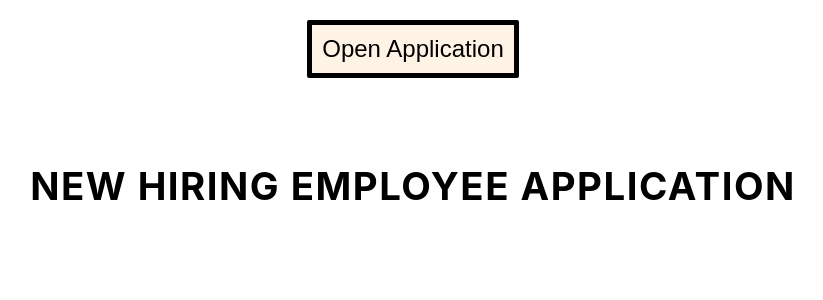
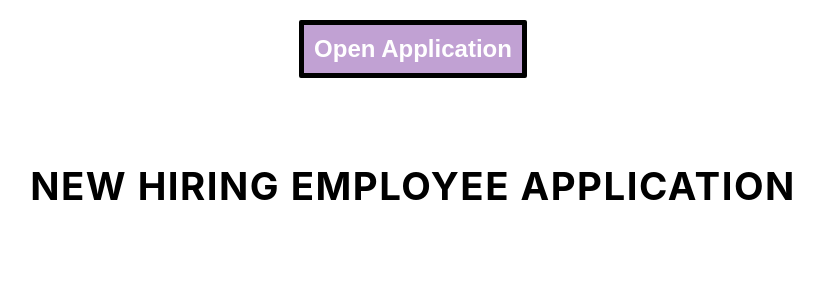
Before and after one commit to Jappan07/Employee-Dynamic-Table-ReactJS, a React (Create React App) app: page / in a window 1280 px wide. In both pictures the pointer is over the button 639 px from the left and 49 px from the top of the page. Shown: the top 300 px of the page, without its empty margins (227-1050 px from the left). Built offline with nearby package versions, Linux system fonts and the light colour scheme.

Commit message:
updating styles

```diff
--- a/src/components/UI/Button/Button.module.css
+++ b/src/components/UI/Button/Button.module.css
@@ -5,7 +5,7 @@
     font-size: 1.5rem;
     border-radius: 2px;
     background-color: #fff;
-    font-weight: 200;
+    font-weight: 600;
     border: 5px solid #1a508b;
     cursor: pointer;
     color: #1a508b;
@@ -17,7 +17,7 @@
 }
 
 .Button:hover {
-    background-color: #fff3e6;
-    color: black;
+    background-color: #c1a1d3;
+    color: #fff;
     border: 5px solid #000000;
 }
```
Also changed, not shown: 1 other file (tests, documents, lock files or other folders).
